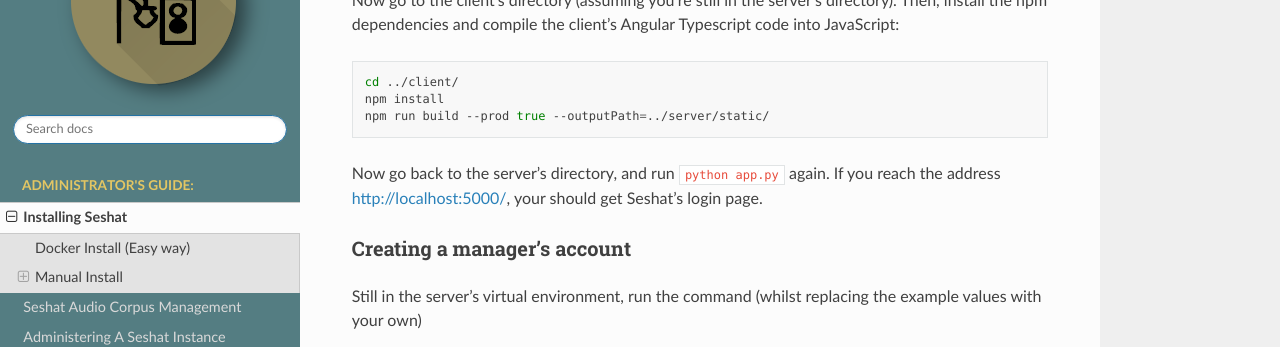
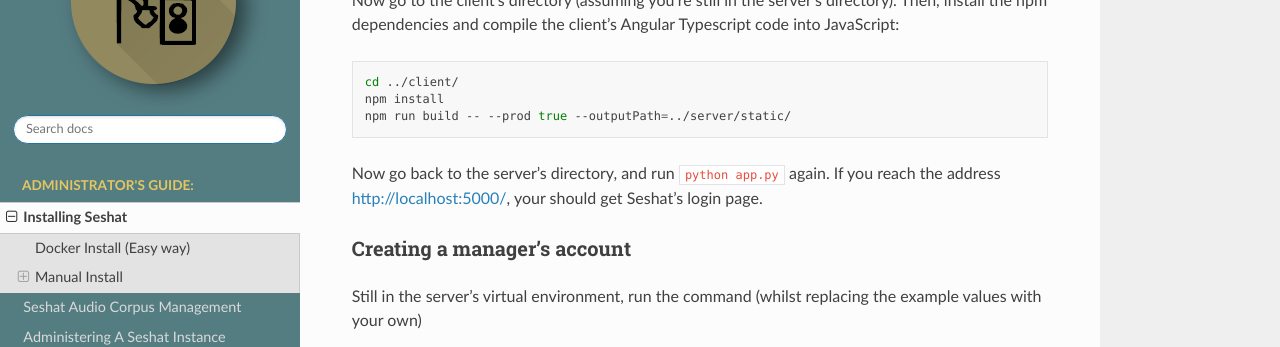
Before and after one commit to bootphon/seshat, a Sphinx documentation site: the page built from docs/source/install.rst, in a window 1280 px wide and 900 px high, scrolled down 4015 px. Shown: the part 151-498 px from the top of the window. Built offline with Sphinx 7.4.7 and the Read the Docs theme 2.0.0, drawn with Linux system fonts in a browser that asks for light colours.

```diff
--- a/docs/source/install.rst
+++ b/docs/source/install.rst
@@ -165,7 +165,7 @@ dependencies and compile the client's Angular Typescript code into JavaScript:
 
     cd ../client/
     npm install
-    npm run build --prod true --outputPath=../server/static/
+    npm run build -- --prod true --outputPath=../server/static/
 
 Now go back to the server's directory, and run ``python app.py`` again. If you reach the address
 `<http://localhost:5000/>`_, your should get Seshat's login page.
```
